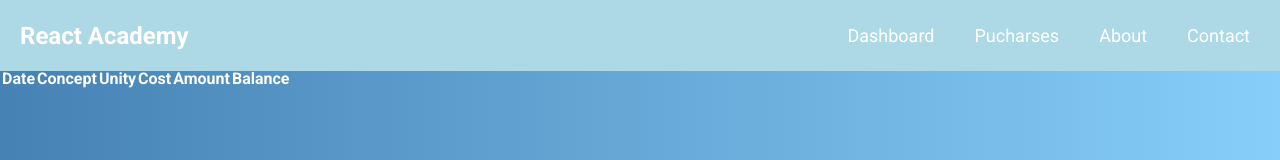
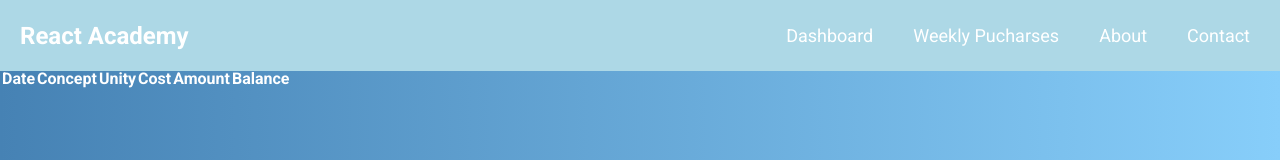
Before and after one commit to Espadv69/Course-2025, a React (Vite) app in the folder Academy-React/: page /pucharses in a window 1280 px wide. Shown: the top 160 px of the page. Built offline with nearby package versions, Linux system fonts and the light colour scheme; a web font is replaced by a local one.

Commit message:
Rename pucharses link

```diff
--- a/Academy-React/src/components/Navbar.jsx
+++ b/Academy-React/src/components/Navbar.jsx
@@ -36,7 +36,7 @@ const Navbar = () => {
         </li>
         <li>
           <Link to="/pucharses" onClick={() => setMenuOpen(false)}>
-            Pucharses
+            Weekly Pucharses
           </Link>
         </li>
         <li>
```
